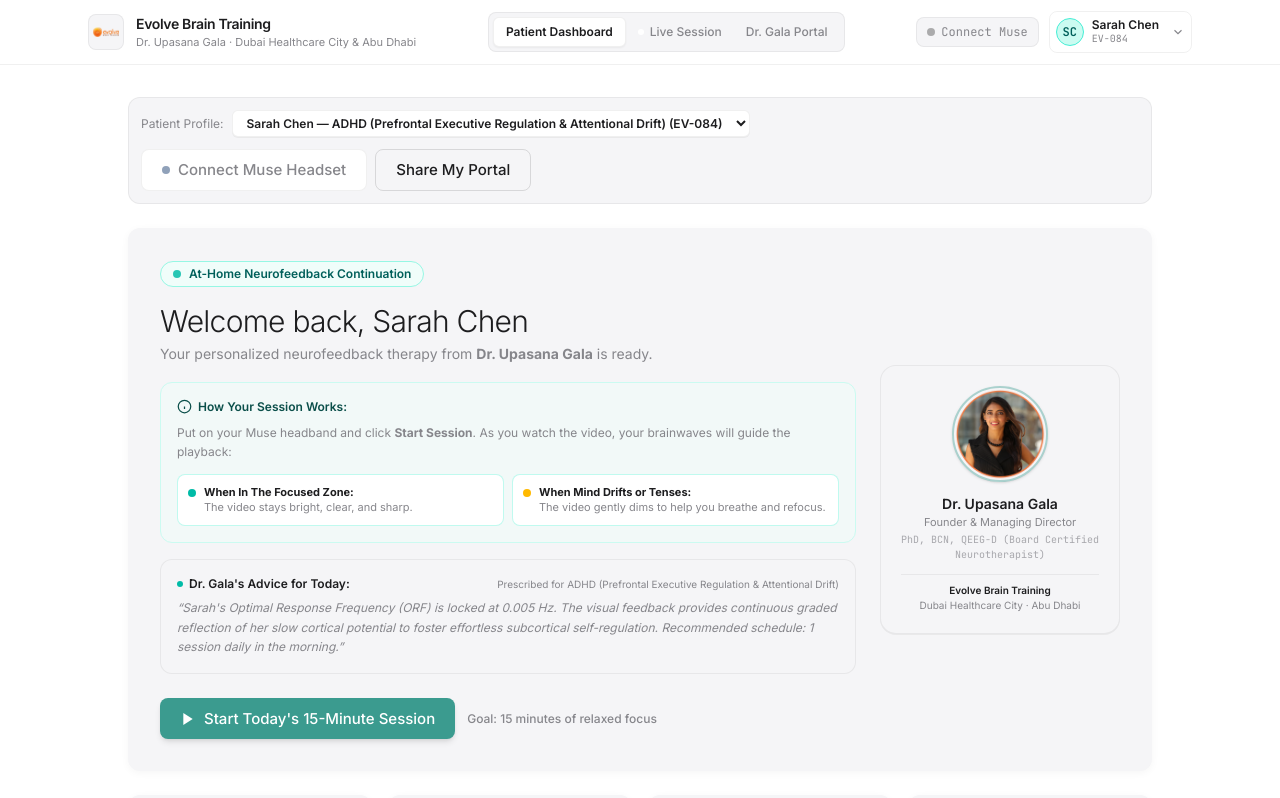
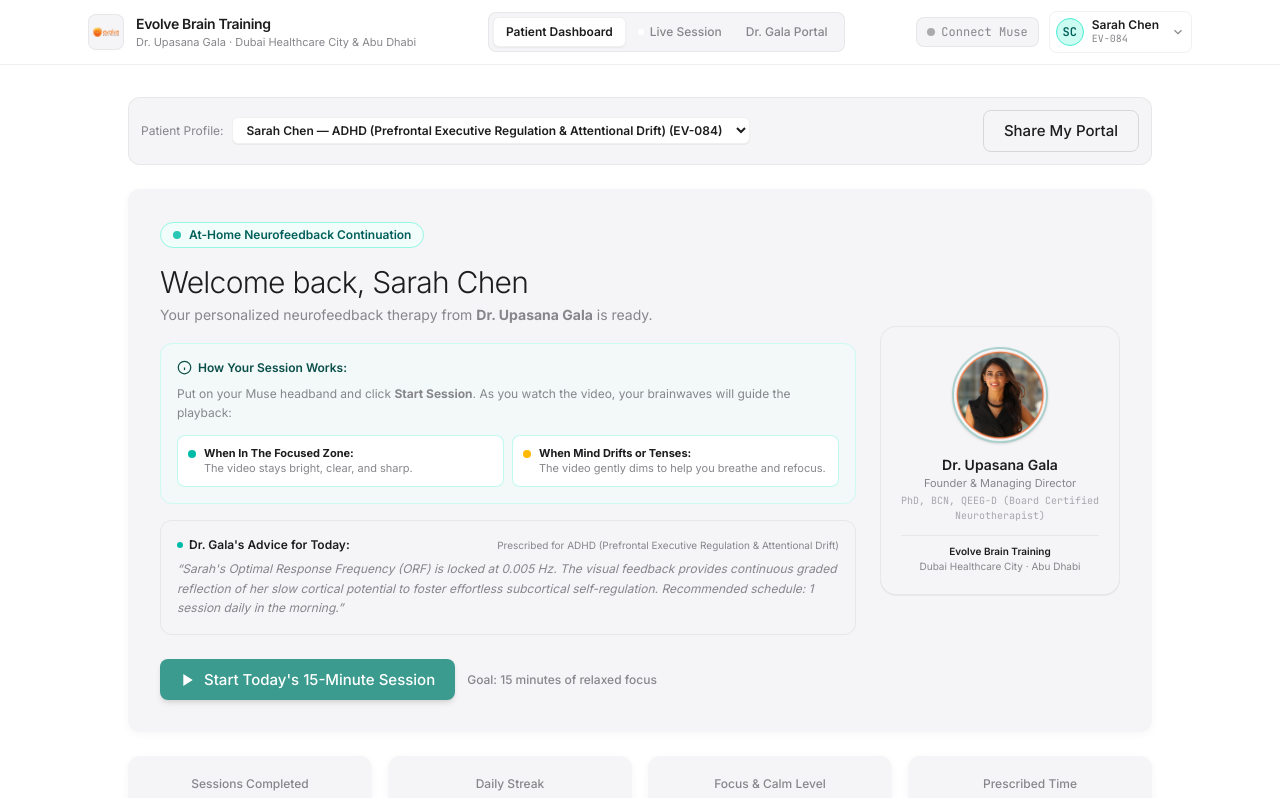
Before and after one commit to samerzumot/eeg-bench, a Next.js app in the folder frontend/: page /evolve in a window 1280 px wide. Shown: the top 798 px of the page. Built offline with nearby package versions, Linux system fonts and the light colour scheme.

Commit message:
fix: remove duplicate Connect Muse CTA from patient dashboard

```diff
--- a/frontend/components/evolve/PatientDashboard.tsx
+++ b/frontend/components/evolve/PatientDashboard.tsx
@@ -56,24 +56,6 @@ export function PatientDashboard({
         </div>
 
         <div className="flex items-center gap-2">
-          {onOpenMuseModal && (
-            <button
-              onClick={onOpenMuseModal}
-              className={`btn text-xs py-1 px-3 rounded-lg border flex items-center gap-1.5 transition-all ${
-                isMuseConnected
-                  ? "bg-teal-50 border-teal-300 text-teal-800 font-semibold"
-                  : "bg-white border-border text-text-secondary hover:text-text-primary"
-              }`}
-            >
-              <span
-                className={`w-2 h-2 rounded-full ${
-                  isMuseConnected ? "bg-teal-500 animate-pulse" : "bg-slate-400"
-                }`}
-              />
-              <span>{isMuseConnected ? "Muse Headset: Connected" : "Connect Muse Headset"}</span>
-            </button>
-          )}
-
           <button
             onClick={handleCopyShareLink}
             className="btn btn-outline text-xs py-1 px-3 flex items-center gap-1.5"
```
